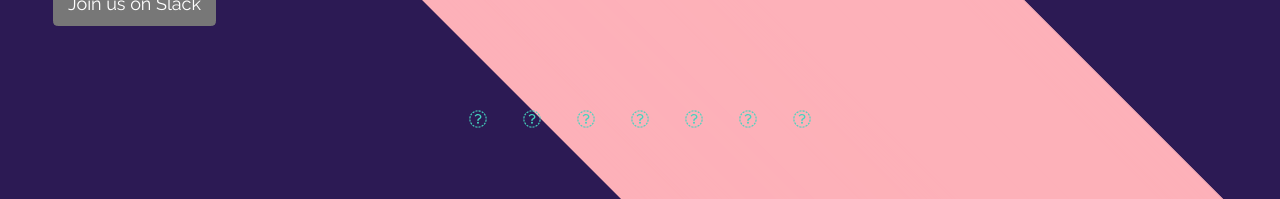
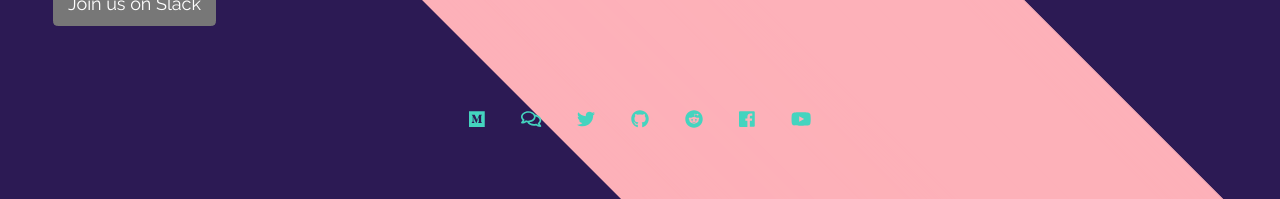
Before and after one commit to Giveth/website, a Jekyll site: the page built from join/index.html, in a window 1280 px wide and 900 px high, scrolled down 130 px. Shown: the part 701-900 px from the top of the window. Built offline with Jekyll 4.4.1, drawn with Linux system fonts in a browser that asks for light colours; nearby versions of some CDN libraries; a script that is not in the unit is left out.

Commit message:
changed font awesome code to fit new classification

```diff
--- a/_includes/footer-join.html
+++ b/_includes/footer-join.html
@@ -3,43 +3,43 @@
 
     {% if site.medium %}
       <li>
-        <a href="{{ site.medium }}"><i class="fa fa-medium"></i></a>
+        <a href="{{ site.medium }}"><i class="fab fa-medium"></i></a>
       </li>
     {% endif %}
 
     {% if site.join %}
       <li>
-        <a href="{{ site.join }}"><i class="fa fa-comment-o"></i></a>
+        <a href="{{ site.join }}"><i class="far fa-comments"></i></a>
       </li>
     {% endif %}
 
     {% if site.twitter_username %}
       <li>
-        <a href="https://twitter.com/{{ site.twitter_username }}"><i class="fa fa-twitter"></i></a>
+        <a href="https://twitter.com/{{ site.twitter_username }}"><i class="fab fa-twitter"></i></a>
       </li>
     {% endif %}
 
     {% if site.github_username %}
       <li>
-          <a href="https://github.com/{{ site.github_username }}"><i class="fa fa-github"></i></a>
+          <a href="https://github.com/{{ site.github_username }}"><i class="fab fa-github"></i></a>
       </li>
     {% endif %}
 
     {% if site.reddit %}
       <li>
-          <a href="https://reddit.com/r/{{ site.reddit }}"><i class="fa fa-reddit"></i></a>
+          <a href="https://reddit.com/r/{{ site.reddit }}"><i class="fab fa-reddit"></i></a>
       </li>
     {% endif %}
 
     {% if site.facebook_username %}
       <li>
-          <a href="https://facebook.com/{{ site.facebook_username }}"><i class="fa fa-facebook"></i></a>
+          <a href="https://facebook.com/{{ site.facebook_username }}"><i class="fab fa-facebook"></i></a>
       </li>
     {% endif %}
 
     {% if site.youtube %}
       <li>
-          <a href="{{ site.youtube }}"><i class="fa fa-youtube"></i></a>
+          <a href="{{ site.youtube }}"><i class="fab fa-youtube"></i></a>
       </li>
     {% endif %}
 
--- a/index.html
+++ b/index.html
@@ -36,7 +36,7 @@ The way I do it:
           <!--  <h1 class="p-2 headline">Giveth</h1> -->
           <h2 class="tagline color-white transparent">Building the Future of Giving</h2>
           <img class="img-fluid ethereum" src="/images/powered_by_ethereum.png" alt="">
-          <h5 class="color-black"><a href="http://join.giveth.io" class="btn btn-warning"><span class="fa fa-comment-o slack-icon"></span> Join our community!</a></h5>
+          <h5 class="color-black"><a href="http://join.giveth.io" class="btn btn-warning"><span class="far fa-comments slack-icon"></span> Join our community!</a></h5>
         </div>
       </div>
   </div>
```
Also changed, not shown: _includes/footer.html (+7 -7 lines).
